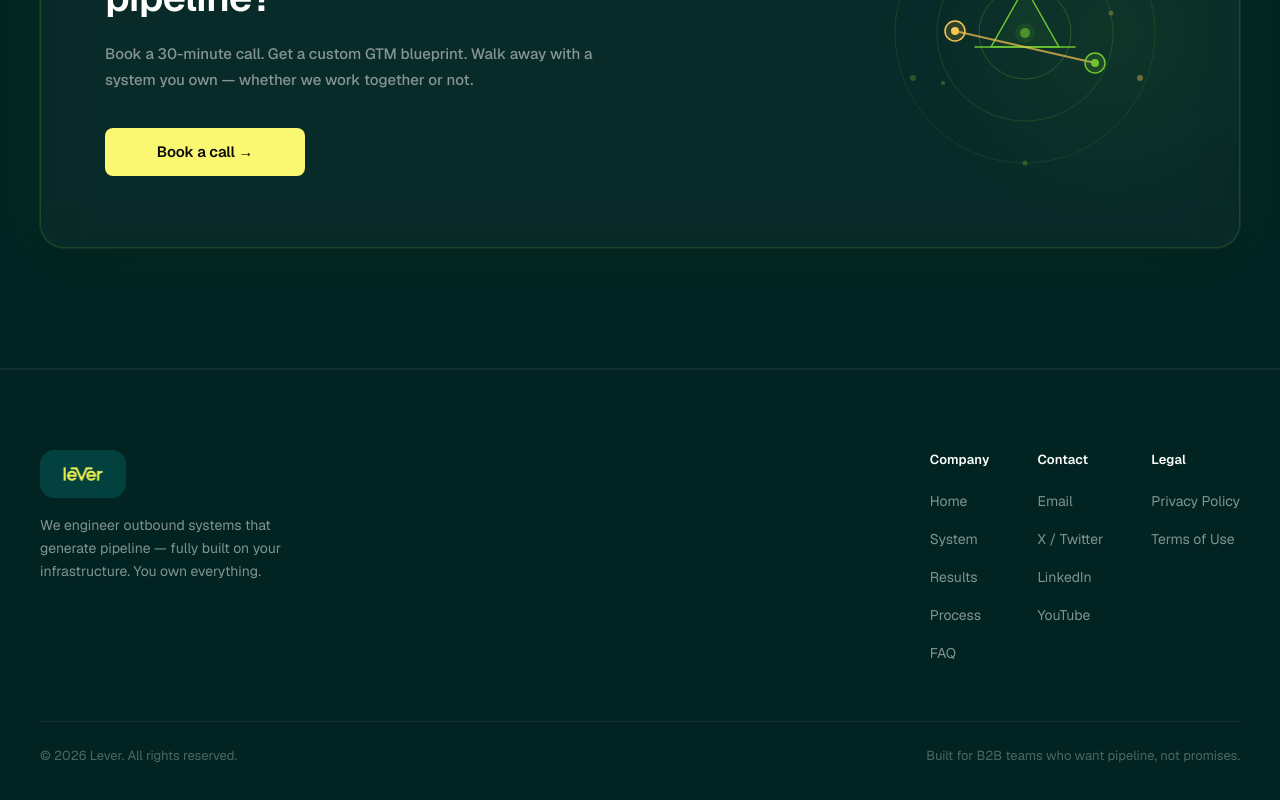
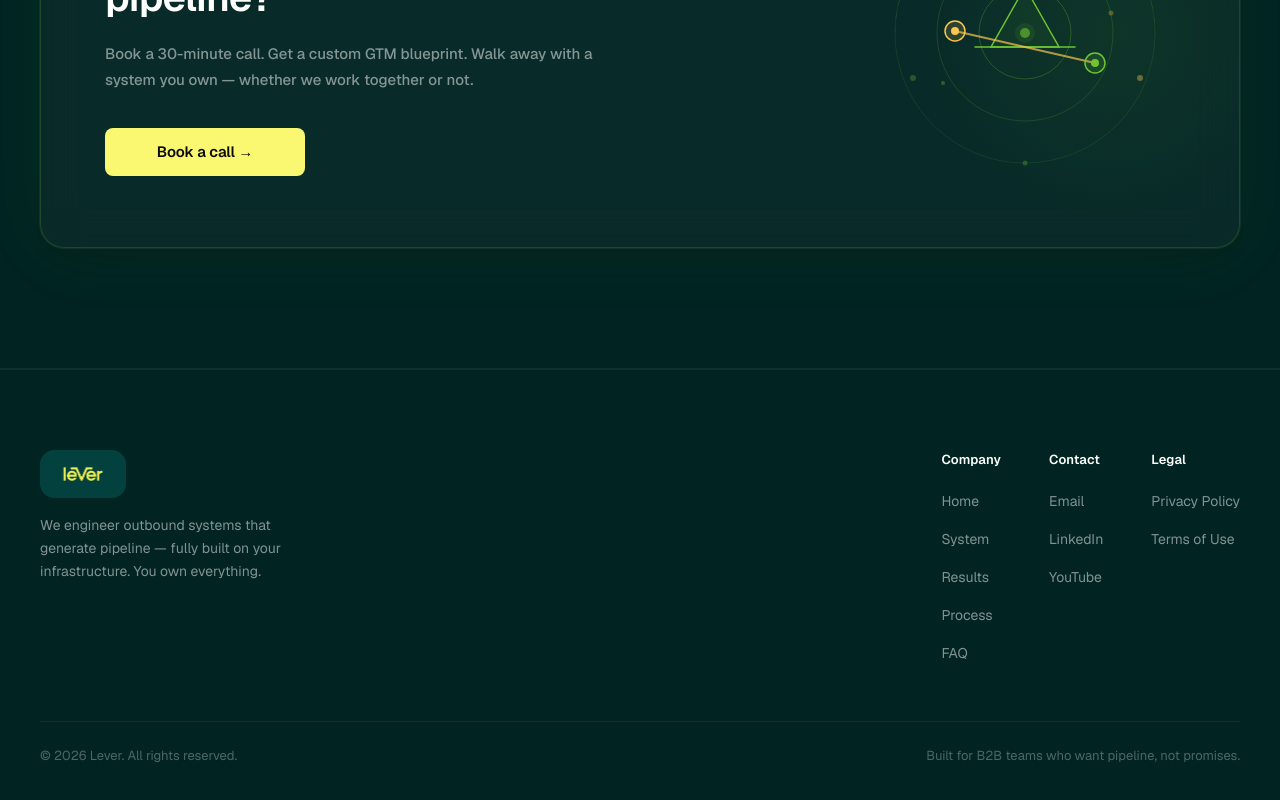
Before and after one commit to Youssef-Oulhous/Lever, a React (Vite) app in the folder lever-landing/: page / in a window 1280 px wide. Shown: the part 7991-8791 px from the top of the page. Built offline with nearby package versions, Linux system fonts and the light colour scheme; a web font is replaced by a local one.

Commit message:
site updates

```diff
--- a/lever-landing/src/components/CalButton.jsx
+++ b/lever-landing/src/components/CalButton.jsx
@@ -1,8 +1,8 @@
 import { useEffect } from 'react'
 import Cal, { getCalApi } from '@calcom/embed-react'
 
-const CAL_LINK = 'user-one-icz4uc/gtm-booking'
-const NAMESPACE = 'gtm-booking'
+const CAL_LINK = 'pulsedev/free-gtm-audit'
+const NAMESPACE = 'free-gtm-audit'
 const UI_CONFIG = { theme: 'dark', hideEventTypeDetails: false, layout: 'month_view' }
 
 /* ── Popup hook — use on every CTA button ────────────────── */
--- a/lever-landing/src/components/Footer.jsx
+++ b/lever-landing/src/components/Footer.jsx
@@ -14,10 +14,9 @@ const columns = [
   {
     heading: 'Contact',
     links: [
-      { label: 'Email', href: 'mailto:hello@lever-agency.com' },
-      { label: 'X / Twitter', href: '#' },
-      { label: 'LinkedIn', href: '#' },
-      { label: 'YouTube', href: '#' },
+      { label: 'Email', href: 'mailto:anasfadili65@gmail.com' },
+      { label: 'LinkedIn', href: 'https://www.linkedin.com/in/fadilianas/' },
+      { label: 'YouTube', href: 'https://www.youtube.com/@AnasFadili-f2f' },
     ],
   },
   {
--- a/lever-landing/src/pages/BookingPage.jsx
+++ b/lever-landing/src/pages/BookingPage.jsx
@@ -227,7 +227,7 @@ export default function BookingPage() {
               }}
             >
               <Cal
-                calLink="user-one-icz4uc/booking-for-the-free-gtm-audit"
+                calLink="pulsedev/free-gtm-audit"
                 config={{ theme: 'dark' }}
                 style={{ width: '100%', height: '100%', minHeight: 'clamp(480px, 80vw, 620px)', overflow: 'scroll' }}
               />
```
